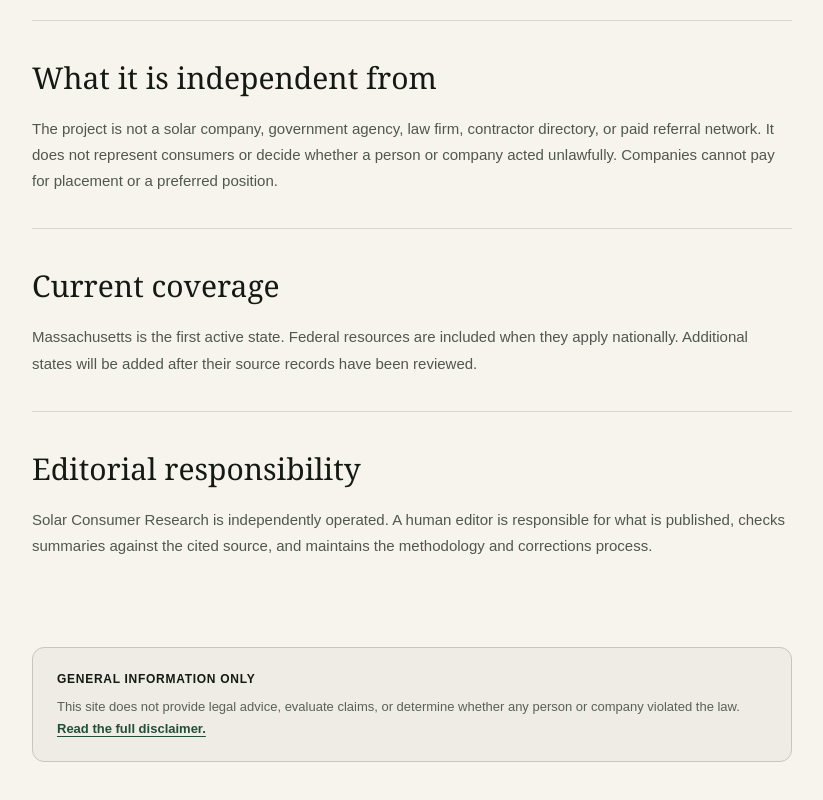
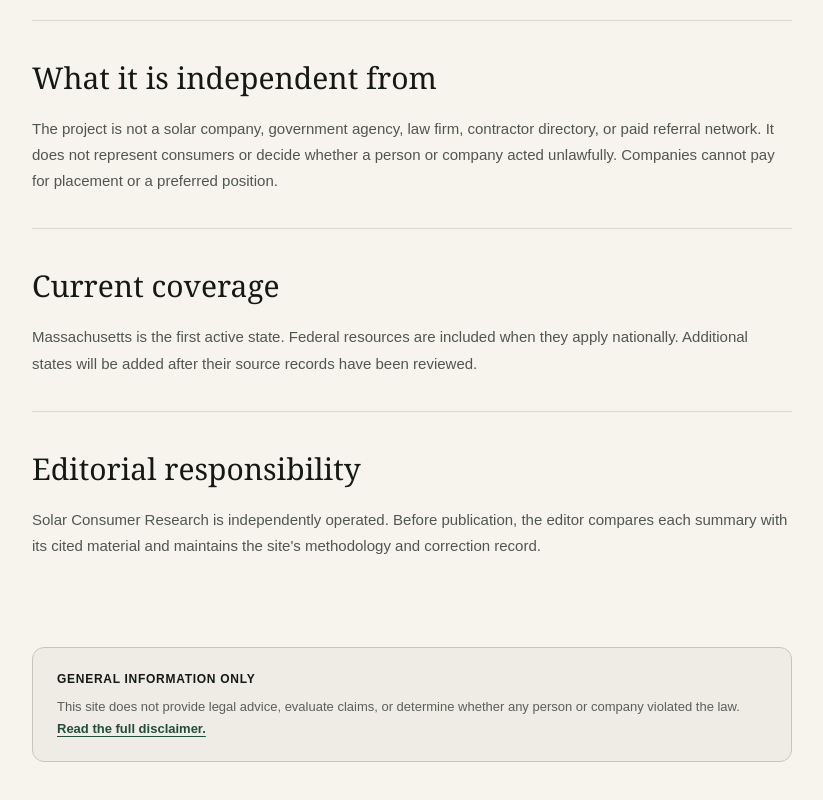
Before and after one commit to Decentralized-Rob/solar-consumer-research, a Next.js app: page /about in a window 1280 px wide. Shown: the part 744-1544 px from the top of the page, without its empty margins (228-1051 px from the left). Built offline with nearby package versions, Linux system fonts and the light colour scheme.

Commit message:
Use original editorial disclosure wording

```diff
--- a/app/about/page.tsx
+++ b/app/about/page.tsx
@@ -28,7 +28,7 @@ export default function AboutPage() {
       </section>
       <section className="info-section">
         <h2>Editorial responsibility</h2>
-        <p>Solar Consumer Research is independently operated. A human editor is responsible for what is published, checks summaries against the cited source, and maintains the methodology and corrections process.</p>
+        <p>Solar Consumer Research is independently operated. Before publication, the editor compares each summary with its cited material and maintains the site's methodology and correction record.</p>
       </section>
     </InfoPage>
   );
```
